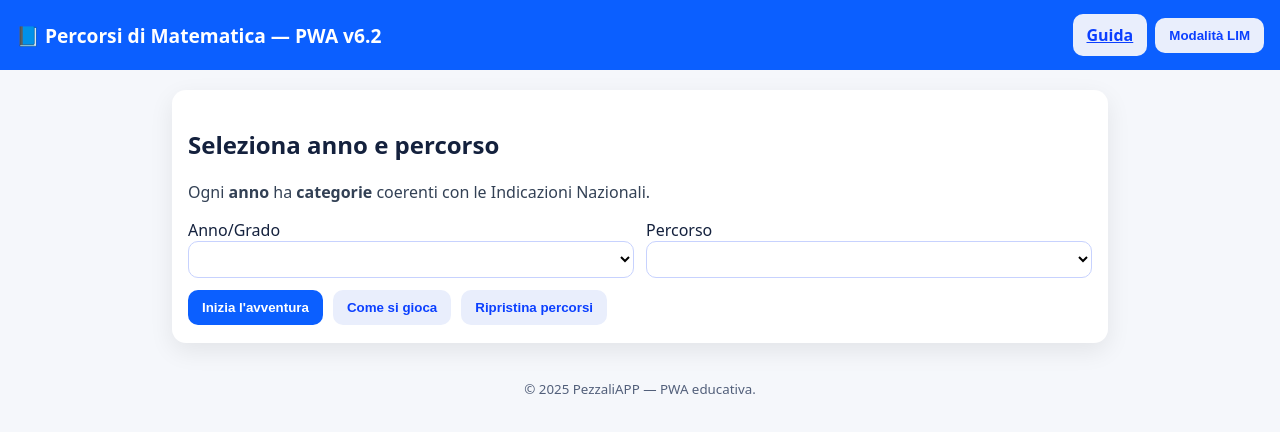
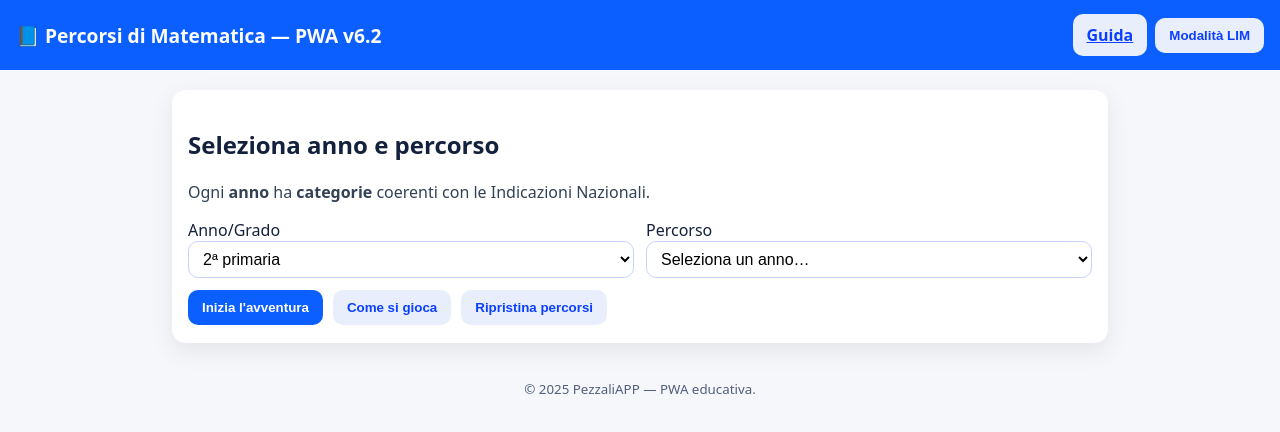
Before and after one commit to pezzaliapp/PercorsidiMatematica, a plain HTML site: page index.html in a window 1280 px wide. Drawn offline with Linux system fonts and the light colour scheme.

Commit message:
Add files via upload

```diff
--- a/app.js
+++ b/app.js
@@ -288,3 +288,6 @@
   });
 
 })();
+
+// debug export
+try{ window.routeMap = routeMap; }catch(e){}
--- a/index.html
+++ b/index.html
@@ -33,11 +33,25 @@
 
       <div class="grid2">
         <label>Anno/Grado
-          <select id="livello"></select>
+          <select id="livello">
+            <option value="primaria1">1ª primaria</option>
+            <option value="primaria2" selected>2ª primaria</option>
+            <option value="primaria3">3ª primaria</option>
+            <option value="primaria4">4ª primaria</option>
+            <option value="primaria5">5ª primaria</option>
+            <option value="media1">1ª media</option>
+            <option value="media2">2ª media</option>
+            <option value="media3">3ª media</option>
+            <option value="liceo1">1ª liceo</option>
+            <option value="liceo2">2ª liceo</option>
+            <option value="liceo3">3ª liceo</option>
+            <option value="liceo4">4ª liceo</option>
+            <option value="liceo5">5ª liceo</option>
+          </select>
         </label>
 
         <label>Percorso
-          <select id="percorso"></select>
+          <select id="percorso"><option>Seleziona un anno…</option></select>
         </label>
       </div>
 
@@ -92,5 +106,20 @@
   </footer>
 
   <script src="app.js"></script>
+<script id="bootstrapCheck">
+(function(){
+  function byId(id){return document.getElementById(id);}
+  function ensure(){
+    var g=byId('livello'), p=byId('percorso');
+    if(!g||!p) return;
+    if(p.options.length<=1 && typeof populatePaths==='function'){ try{ populatePaths(); }catch(e){} }
+  }
+  if(document.readyState==='complete' || document.readyState==='interactive'){
+    setTimeout(ensure,50);
+  }else{
+    document.addEventListener('DOMContentLoaded', ensure);
+  }
+})();
+</script>
 </body>
 </html>
```
